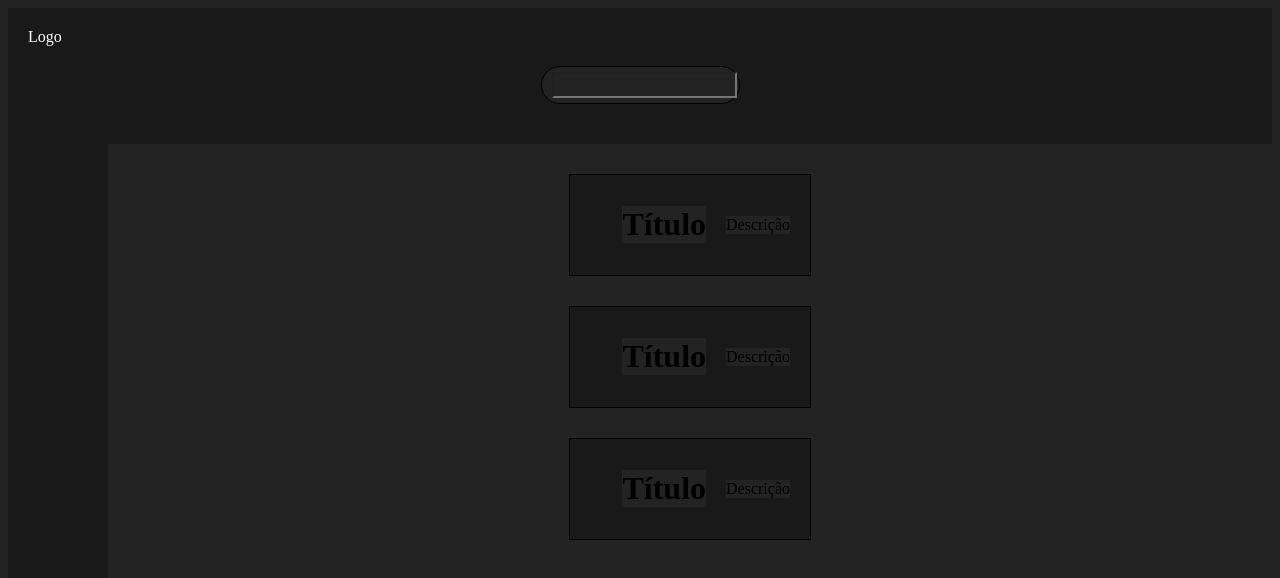
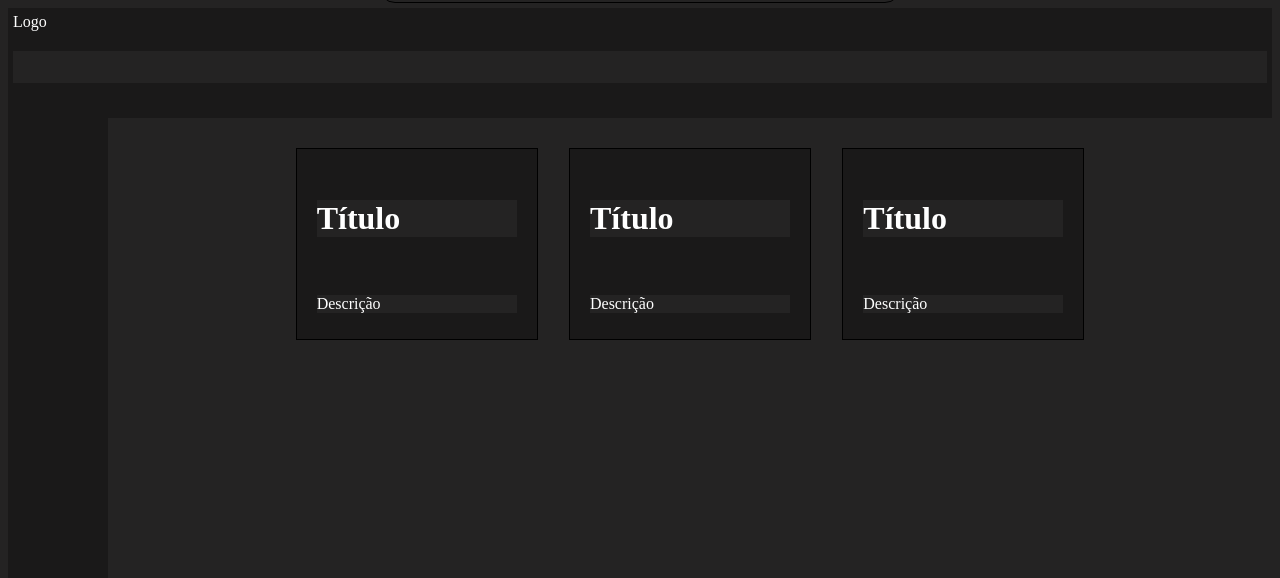
Before and after one commit to Meroz000/YT-Home-Test, a plain HTML site: page index.html in a window 1280 px wide. Drawn offline with Linux system fonts and the light colour scheme; files that its build step writes are made by us from their sources; files whose address does not match are found by name.

Commit message:
Update style.css

```diff
--- a/css/style.css
+++ b/css/style.css
@@ -2,12 +2,20 @@
     background-color: rgb(36, 35, 35);
 }
 
+.mainlogo {
+    background-color: rgb(26, 25, 25);
+    color: rgb(26, 25, 25);
+    height: auto;
+    width: 100px;
+}
+
 .main {
+    height: 100px;
+    position: relative;
     color: white;
-    padding: 20px;
+    padding: 5px;
     background-color: rgb(26, 25, 25);
     float: middle;
-
 }
 
 .icon-list {
@@ -17,21 +25,31 @@
     height: 500px;
 }
 
-.searchBar {
+#searchinput {
     display: flex;
     align-items: center;
-    width: 177px;
+    width: 500px;
     margin: 20px auto;
     border: 1px solid black;
     border-radius: 20px;
     padding: 5px 10px;
+    height: 20px;
+    float: middle;
+    position: relative;
+    top: -80px;
 }
 
-#searchinput {
-    height: 20px;
+.Container {
+    display: grid;
+      grid-template-columns: repeat(3, 1fr); /* 3 colunas de largura igual */
+      gap: 20px; /* Espaço entre as caixas */
+      max-width: 800px;
+      margin: 0 auto;
+    grid-template-columns: repeat(3, 1fr);
 }
 
 .videoframe {
+    color: white;
     width: 200px;
     background-color: rgb(26, 25, 25);
     border: 1px solid black;
@@ -40,6 +58,5 @@
     float: middle;
     align-items: center;
     display: grid;
-    grid-template-columns: repeat(3, 1fr);
     gap: 20px;
 }
```
